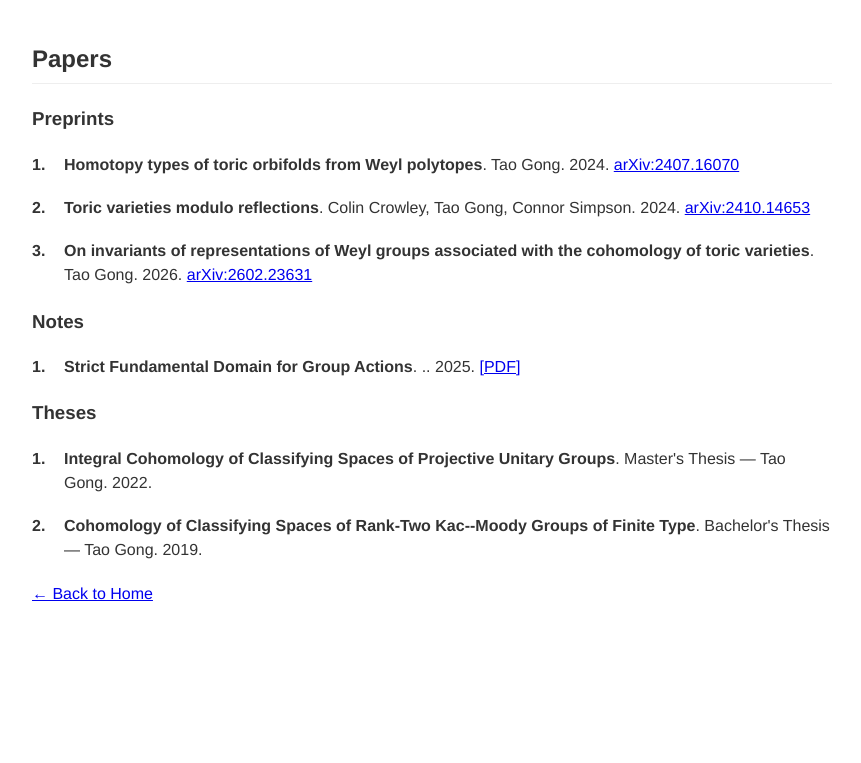
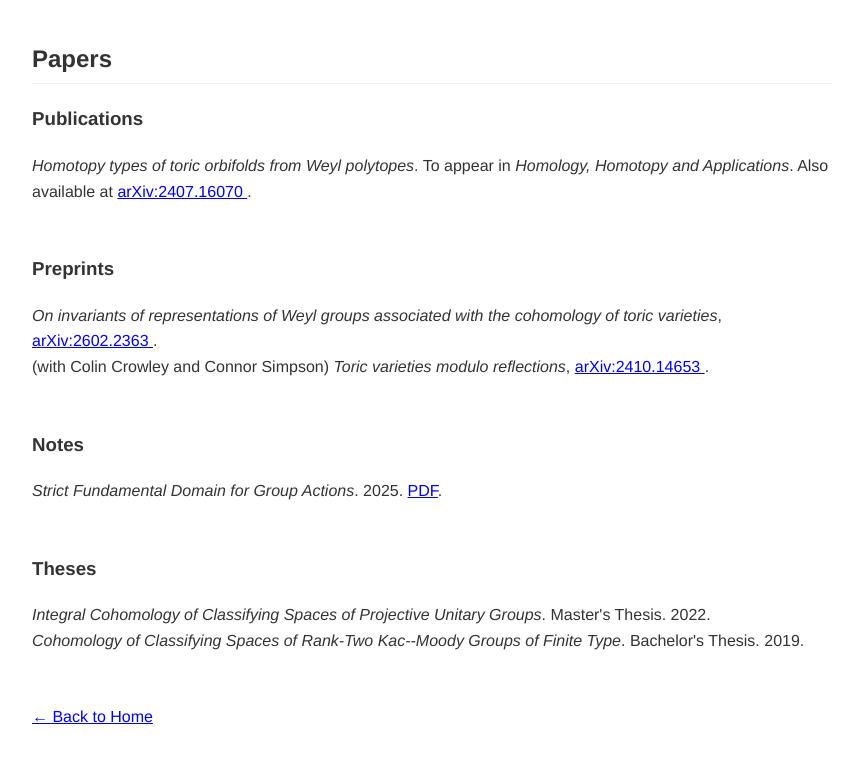
Before and after one commit to ggttaaoo/ggttaaoo.github.io, a Jekyll site: the page built from papers.md, in a window 1280 px wide. Shown: the top 763 px of the page, without its empty margins (208-1069 px from the left). Built offline with Jekyll 4.4.1, drawn with Linux system fonts in a browser that asks for light colours.

Commit message:
new paper information

```diff
--- a/_data/publications.yml
+++ b/_data/publications.yml
@@ -1,41 +1,29 @@
-# -------------------------
-# Preprints
-# -------------------------
+- title: "On invariants of representations of Weyl groups associated with the cohomology of toric varieties"
+  preprint: "2602.2363"
+
+
+- title: "Toric varieties modulo reflections"
+  authors: "with Colin Crowley and Connor Simpson"
+  preprint: "2410.14653"
+
+
 - title: "Homotopy types of toric orbifolds from Weyl polytopes"
-  authors: "Tao Gong"
-  year: 2024
+  journal: "Homology, Homotopy and Applications"
+  status: "to appear"
   preprint: "2407.16070"
 
-- title: "Toric varieties modulo reflections"
-  authors: "Colin Crowley, Tao Gong, Connor Simpson"
-  year: 2024
-  preprint: "2410.14653"
 
-- title: "On invariants of representations of Weyl groups associated with the cohomology of toric varieties"
-  authors: "Tao Gong"
-  year: 2026
-  preprint: "2602.23631"
-
-# -------------------------
-# Notes
-# -------------------------
 - title: "Strict Fundamental Domain for Group Actions"
-  authors: "."
   year: 2025
   note: true
   file_link: "/assets/papers/strict_fundamental_domain.pdf"
 
-# -------------------------
-# Theses
-# -------------------------
 - title: "Integral Cohomology of Classifying Spaces of Projective Unitary Groups"
-  authors: "Tao Gong"
-  year: 2022
   type: "thesis"
   degree: "Master's Thesis"
+  year: 2022
 
 - title: "Cohomology of Classifying Spaces of Rank-Two Kac--Moody Groups of Finite Type"
-  authors: "Tao Gong"
-  year: 2019
   type: "thesis"
   degree: "Bachelor's Thesis"
+  year: 2019
--- a/papers.md
+++ b/papers.md
@@ -5,78 +5,127 @@ title: Papers
 
 <h2>Papers</h2>
 
-<!-- Publications Section -->
-{% assign pubs = site.data.publications | where_exp: "p", "p.journal" %}
-{% if pubs.size > 0 %}
+<!-- Publications -->
+{% assign publications = site.data.publications | where_exp: "p", "p.journal" %}
+{% if publications.size > 0 %}
 <section class="publications">
   <h3>Publications</h3>
-  <ol class="paper-list">
-    {% for paper in pubs %}
-    <li class="paper">
-      <span class="paper-authors">{{ paper.authors }}.</span>
-      <span class="paper-title">{{ paper.title }}.</span>
-      <span class="paper-year">{{ paper.year }}.</span>
-      {% if paper.doi %}
-      <a href="https://doi.org/{{ paper.doi }}">DOI</a>.
+
+  <ul class="paper-list">
+    {% for p in publications %}
+    <li>
+
+      {% if p.authors and p.authors != "" %}
+      ({{ p.authors }})
       {% endif %}
-      {% if paper.pdf %}
-      <a href="{{ paper.pdf }}">[PDF]</a>
+
+      <em>{{ p.title }}</em>.
+
+      {% if p.status == "to appear" %}
+        To appear in <em>{{ p.journal }}</em>.
+      {% else %}
+        <em>{{ p.journal }}</em>
+        {% if p.volume %} {{ p.volume }}{% endif %}
+        {% if p.year %} ({{ p.year }}){% endif %}
+        {% if p.pages %}, {{ p.pages }}{% endif %}.
       {% endif %}
+
+      {% if p.preprint %}
+        Also available at
+        <a href="https://arxiv.org/abs/{{ p.preprint }}" target="_blank">
+          arXiv:{{ p.preprint }}
+        </a>.
+      {% endif %}
+
+      {% if p.doi %}
+        <a href="https://doi.org/{{ p.doi }}" target="_blank">DOI</a>.
+      {% endif %}
+
     </li>
     {% endfor %}
-  </ol>
+  </ul>
 </section>
 {% endif %}
 
-<!-- Preprints Section -->
-{% assign preprints = site.data.publications | where_exp: "p", "p.preprint" %}
+<!-- Preprints -->
+{% assign preprints = site.data.publications | where_exp: "p", "p.preprint and p.journal == nil" %}
 {% if preprints.size > 0 %}
-<h3>Preprints</h3>
-<ol class="paper-list">
-  {% for p in preprints %}
-  <li class="paper">
-    <strong>{{ p.title }}</strong>.
-    {{ p.authors }}.
-    {{ p.year }}.
-    <a href="https://arxiv.org/abs/{{ p.preprint }}" target="_blank">arXiv:{{ p.preprint }}</a>
-  </li>
-  {% endfor %}
-</ol>
+<section class="preprints">
+  <h3>Preprints</h3>
+
+  <ul class="paper-list">
+    {% for p in preprints %}
+    <li>
+
+      {% if p.authors and p.authors != "" %}
+      ({{ p.authors }})
+      {% endif %}
+
+      <em>{{ p.title }}</em>,
+      <a href="https://arxiv.org/abs/{{ p.preprint }}" target="_blank">
+        arXiv:{{ p.preprint }}
+      </a>.
+
+    </li>
+    {% endfor %}
+  </ul>
+</section>
 {% endif %}
 
-<!-- Notes Section -->
+<!-- Notes -->
 {% assign notes = site.data.publications | where: "note", true %}
 {% if notes.size > 0 %}
-<h3>Notes</h3>
-<ol class="paper-list">
-  {% for n in notes %}
-  <li class="paper">
-    <strong>{{ n.title }}</strong>.
-    {{ n.authors }}.
-    {{ n.year }}.
-    {% if n.file_link %}
-      <a href="{{ n.file_link }}" target="_blank">[PDF]</a>
-    {% endif %}
-  </li>
-  {% endfor %}
-</ol>
+<section class="notes">
+  <h3>Notes</h3>
+
+  <ul class="paper-list">
+    {% for n in notes %}
+    <li>
+
+      {% if n.authors and n.authors != "" %}
+      {{ n.authors }}.
+      {% endif %}
+
+      <em>{{ n.title }}</em>.
+
+      {% if n.year %}
+      {{ n.year }}.
+      {% endif %}
+
+      {% if n.file_link %}
+      <a href="{{ n.file_link }}" target="_blank">PDF</a>.
+      {% endif %}
+
+    </li>
+    {% endfor %}
+  </ul>
+</section>
 {% endif %}
 
-<!-- Theses Section -->
+<!-- Theses -->
 {% assign theses = site.data.publications | where: "type", "thesis" %}
 {% if theses.size > 0 %}
-<h3>Theses</h3>
-<ol class="paper-list">
-  {% for t in theses %}
-  <li class="paper">
-    <strong>{{ t.title }}</strong>.
-    {{ t.degree }} — {{ t.authors }}.
-    {{ t.year }}.
-  </li>
-  {% endfor %}
-</ol>
+<section class="theses">
+  <h3>Theses</h3>
+
+  <ul class="paper-list">
+    {% for t in theses %}
+    <li>
+
+      <em>{{ t.title }}</em>.
+
+      {% if t.degree %}
+      {{ t.degree }}.
+      {% endif %}
+
+      {% if t.year %}
+      {{ t.year }}.
+      {% endif %}
+
+    </li>
+    {% endfor %}
+  </ul>
+</section>
 {% endif %}
 
-
-
 <p><a href="/">← Back to Home</a></p>
```
Also changed, not shown: 2 other files.
